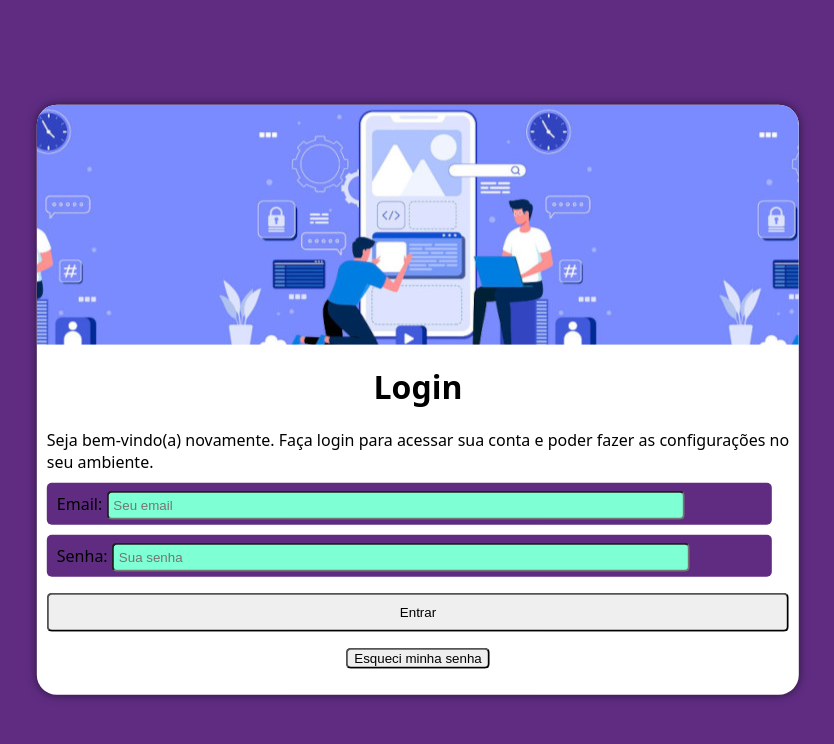
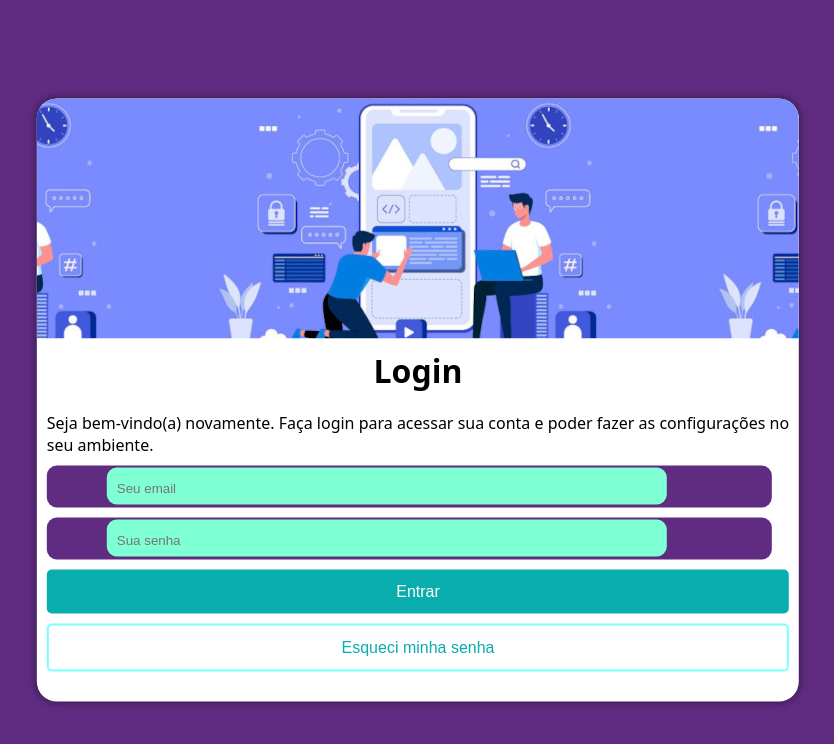
Before and after one commit to marceldasilva/projeto-login, a plain HTML site: page index.html in a window 1280 px wide. Shown: the whole page, without its empty margins (222-1056 px from the left). Drawn offline with Linux system fonts and the light colour scheme.

Commit message:
algumas atualizações no projeto, fazendo sozinho

```diff
--- a/estilos/style.css
+++ b/estilos/style.css
@@ -1,4 +1,9 @@
 @charset "UTF-8";
+
+* {
+    margin: 0px;
+    padding: 0px;
+}
 
 html, body {
     background-color: #5F2C82;
@@ -26,18 +31,19 @@ html, body {
     box-shadow: 0px 0px 10px rgba(0, 0, 0, 0.562);
 }
 
-section {
+article {
     display: block;
 }
 
 h1 {
-    margin-top: 30px;
+    margin-top: 20px;
+    margin-bottom: 20px;
     text-align: center;
 }
 
 .fora {
     background-color: #5F2C82;
-    border-radius: 5px;
+    border-radius: 10px;
     padding: 10px;
     margin: 10px 0px 0px 0px;
     width: 95%;
@@ -45,22 +51,41 @@ h1 {
 
 .dentro {
     background-color: aquamarine;
-    padding: 5px;
-    margin: -20px -20px -10px 0px;
-    border-radius: 5px;
-    width: 80%;
+    padding: 13px 12px 9px 10px;
+    margin: -10px -10px -10px 50px;
+    border-radius: 10px;
+    border: none;
+    width: 42vw;
 }
 
 .entrar {
     display: block;
+    font-size: 1em;
+    width: 100%;
     margin: auto;
-    width: 100%;
-    padding: 10px;
+    margin-top: 10px;
+    padding: 13px;
     border-radius: 5px;
+    background-color: rgb(10, 173, 173);
+    color: white;
+    border: none;
+}
+
+.entrar:hover {
+    background-color: rgb(0, 146, 146);
 }
 
 .esqueci {
     display: block;
+    font-size: 1em;
+    width: 100%;
     margin: auto;
     border-radius: 5px;
+    margin-top: 10px;
+    margin-bottom: 20px;
+    padding: 13px;
+    border-radius: 5px;
+    background-color: white;
+    color: rgb(10, 173, 173);
+    border: 2px solid rgba(0, 255, 255, 0.521);
 }
--- a/index.html
+++ b/index.html
@@ -9,17 +9,17 @@
 </head>
 <body>
     <main class="centro">
-        <section class="imagem"></section>
+        <article class="imagem"></article>
         <h1>Login</h1>
         <fontsninja-text id="fontsninja-text-2" class="fontsninja-family-variant_system-ui_700_normal">Seja bem-vindo(a) novamente. Faça login para acessar sua conta e poder fazer as configurações no seu ambiente.</fontsninja-text>
 
         <form action="cadastro.php" method="post">
             <p class="fora">
-                <label for="iemail">Email:</label>
+                <label for="iemail"></label>
                 <input class="dentro" type="email" name="email" id="iemail" required placeholder="Seu email">
             </p>
             <p class="fora">
-                <label for="isen">Senha:</label>
+                <label for="isen"></label>
                 <input class="dentro" type="password" name="sen" id="isen" required placeholder="Sua senha" minlength="8">
             </p>
             <p>
```
Also changed, not shown: imagens/pattern-login.jpg (deleted), imagens/person.svg (added).
